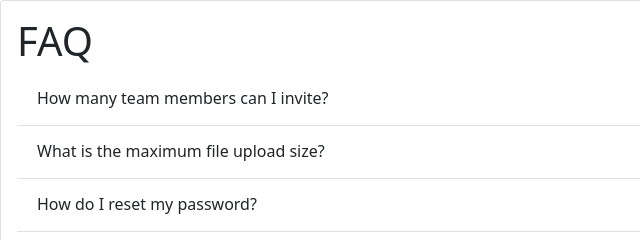
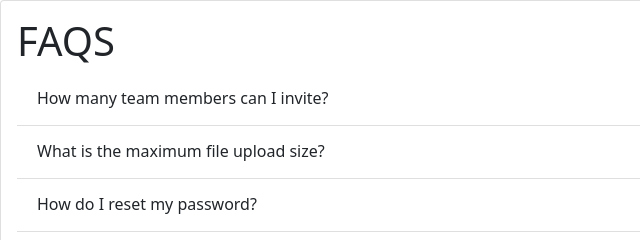
Before and after one commit to KitaGaither/faq-accordion-card-main, a plain HTML site: page FAQ-Accordion.html in a window 1280 px wide. Shown: the top 240 px of the page, 0-640 px from the left. Drawn offline with nearby package versions, Linux system fonts and the light colour scheme.

Commit message:
accordion

```diff
--- a/FAQ-Accordion.html
+++ b/FAQ-Accordion.html
@@ -19,7 +19,7 @@
            <!-- <h5 class="card-title">FAQ</h5> -->
 
 
-    <h1 class="font-weight-bold">FAQ</h1>
+    <h1 class="font-weight-bold">FAQS</h1>
 
     <div class="accordion accordion-flush" id="accordionFlushExample">
 
```
